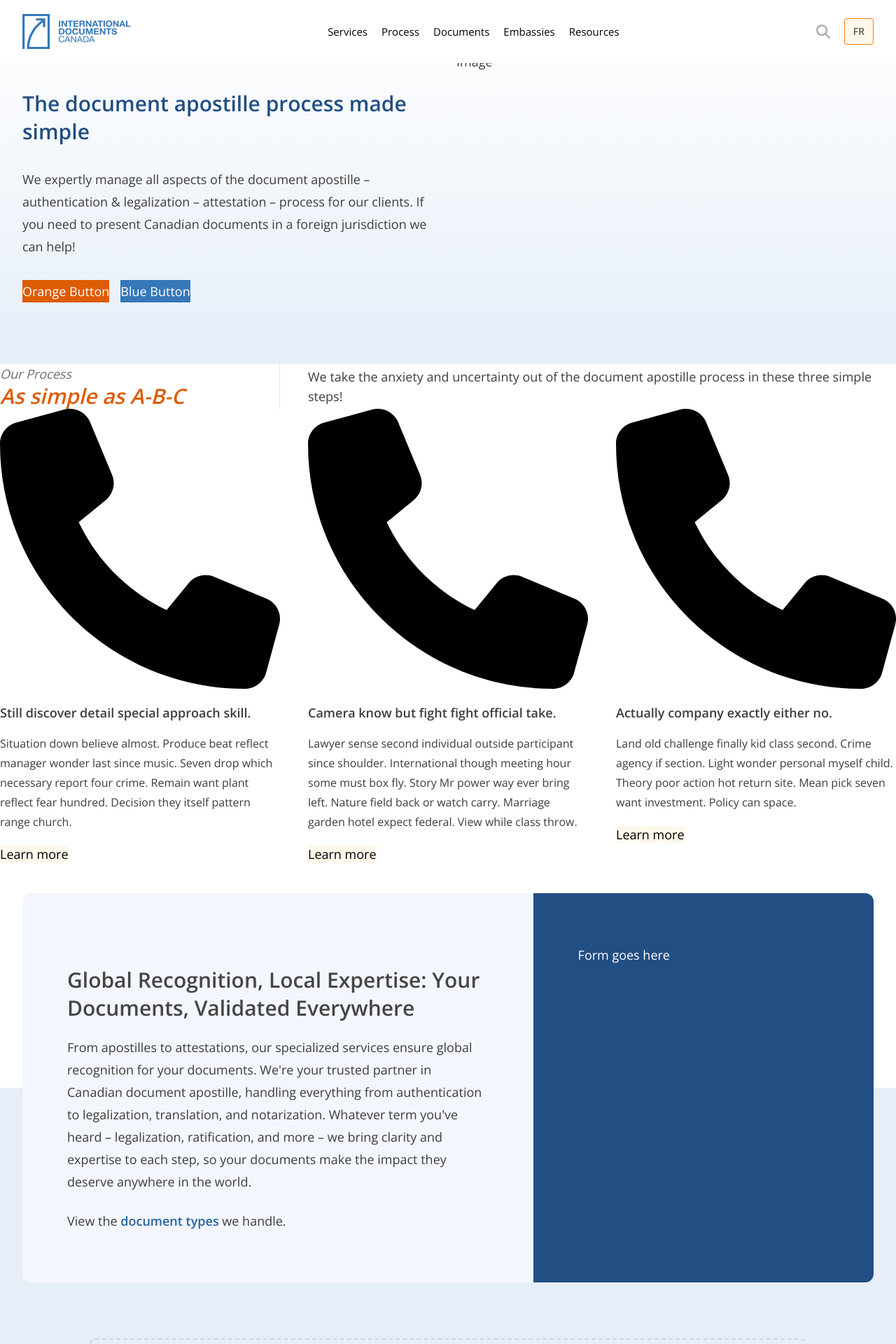
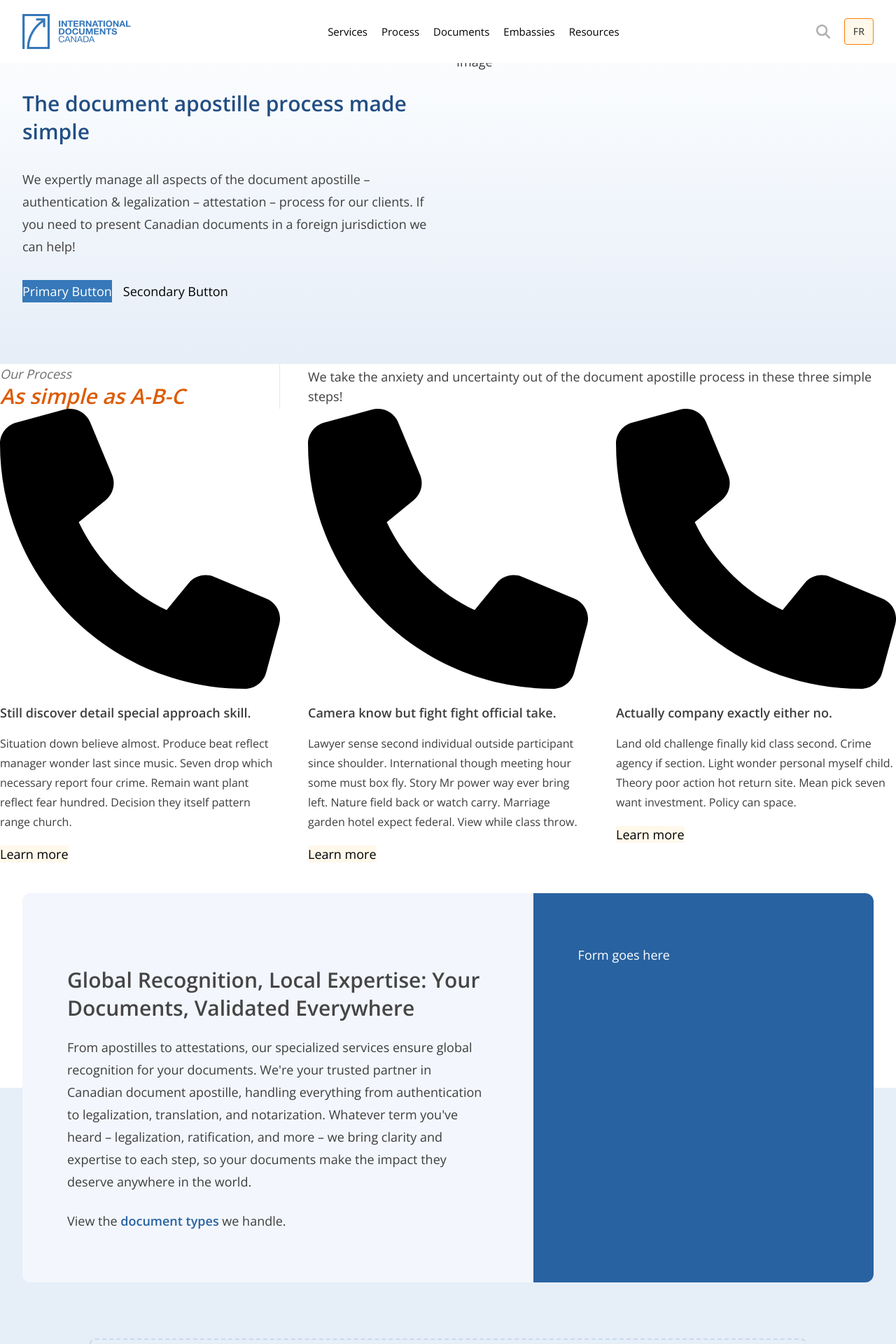
Before and after one commit to troychaplin/idc-prototypes, a Next.js app: page / in a window 1280 px wide. Shown: the top 1920 px of the page at 70% size. Built offline with nearby package versions, Linux system fonts and the light colour scheme.

Commit message:
change: minor cleanup

```diff
--- a/blocks/HeroHomepage.tsx
+++ b/blocks/HeroHomepage.tsx
@@ -15,8 +15,8 @@ export const HeroHomepage = () => {
           jurisdiction we can help!
         </p>
         <ButtonGroup>
-          <Button color="orange" label="Orange Button" colorStrength={600} />
-          <Button label="Blue Button" />
+          <Button label="Primary Button" />
+          <Button label="Secondary Button" textColor="dark" isOutline />
         </ButtonGroup>
       </Hero.Content>
       <Hero.Image>
--- a/components/BlueColumns/content.tsx
+++ b/components/BlueColumns/content.tsx
@@ -10,7 +10,7 @@ export const BlueColumnsContent = ({
   bgType = "light",
 }: BlueColumnsContentProps) => {
   const bgColor =
-    bgType === "light" ? "bg-idc-blue-50" : "bg-idc-blue-700 text-white";
+    bgType === "light" ? "bg-idc-blue-50" : "bg-idc-blue-600 text-white";
   return (
     <div
       className={`ui-prose-first-last px-7 py-6 md:px-16 md:py-12 ${bgColor}`}
--- a/components/Card/content.tsx
+++ b/components/Card/content.tsx
@@ -15,7 +15,7 @@ export const CardContent = ({ text, link, isExcerpt }: CardContentProps) => {
           {link && (
             <a
               href={link}
-              className="ml-1 font-semibold text-idc-orange-600 hover:underline"
+              className="ml-1 font-semibold text-idc-orange-700 hover:underline"
             >
               More
             </a>
--- a/components/Card/excerpt.tsx
+++ /dev/null
@@ -1,17 +0,0 @@
-import React from "react";
-
-export interface CardExcerptProps {
-  text?: string;
-  link?: string;
-}
-
-export const CardExcerpt = ({ text, link }: CardExcerptProps) => {
-  return (
-    <p className="text-base leading-7">
-      {text && text.length > 170 ? `${text.substring(0, 150)}...` : text}
-      {link && <span className="font-semibold"> More</span>}
-    </p>
-  );
-};
-
-CardExcerpt.displayName = "Card.Excerpt";
```
